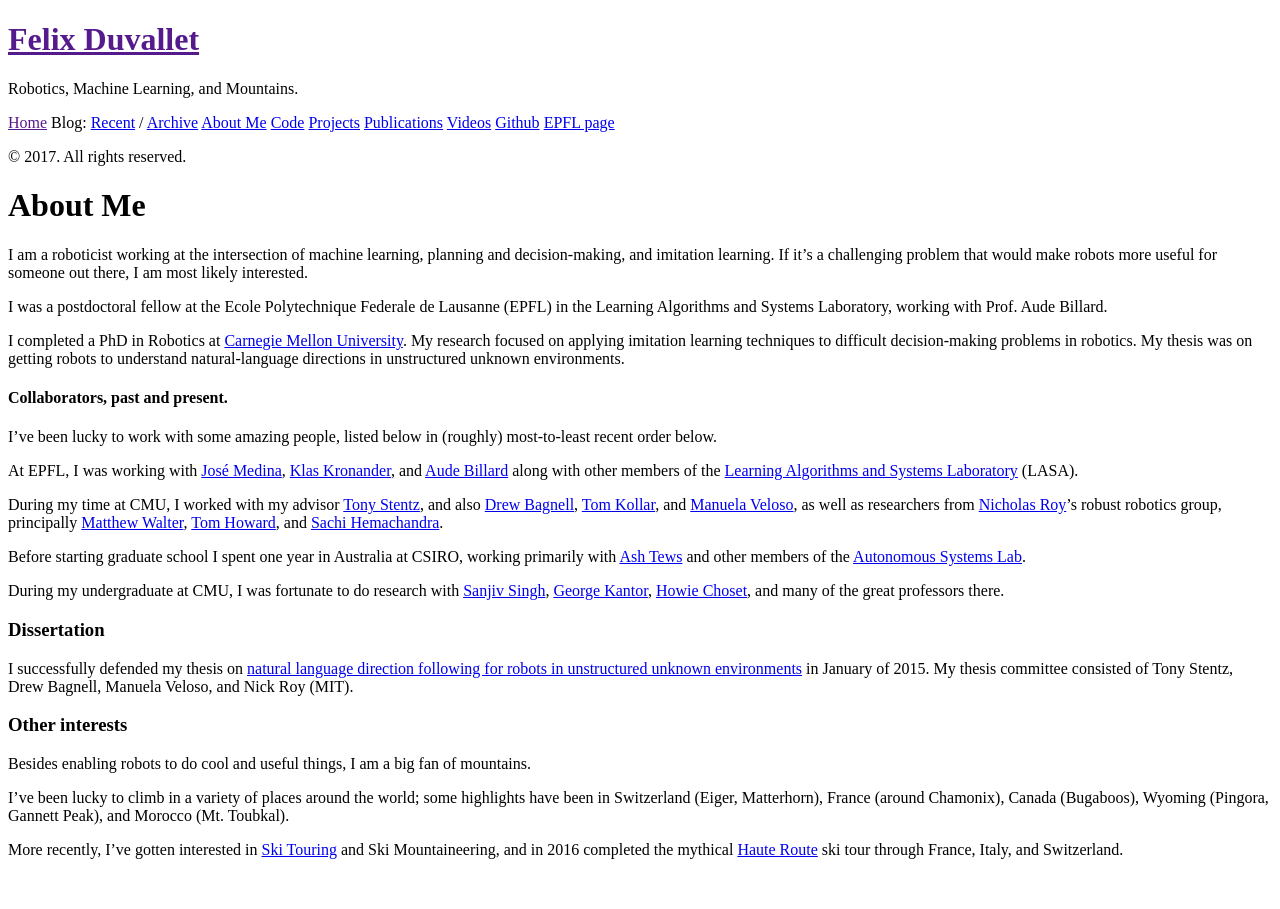
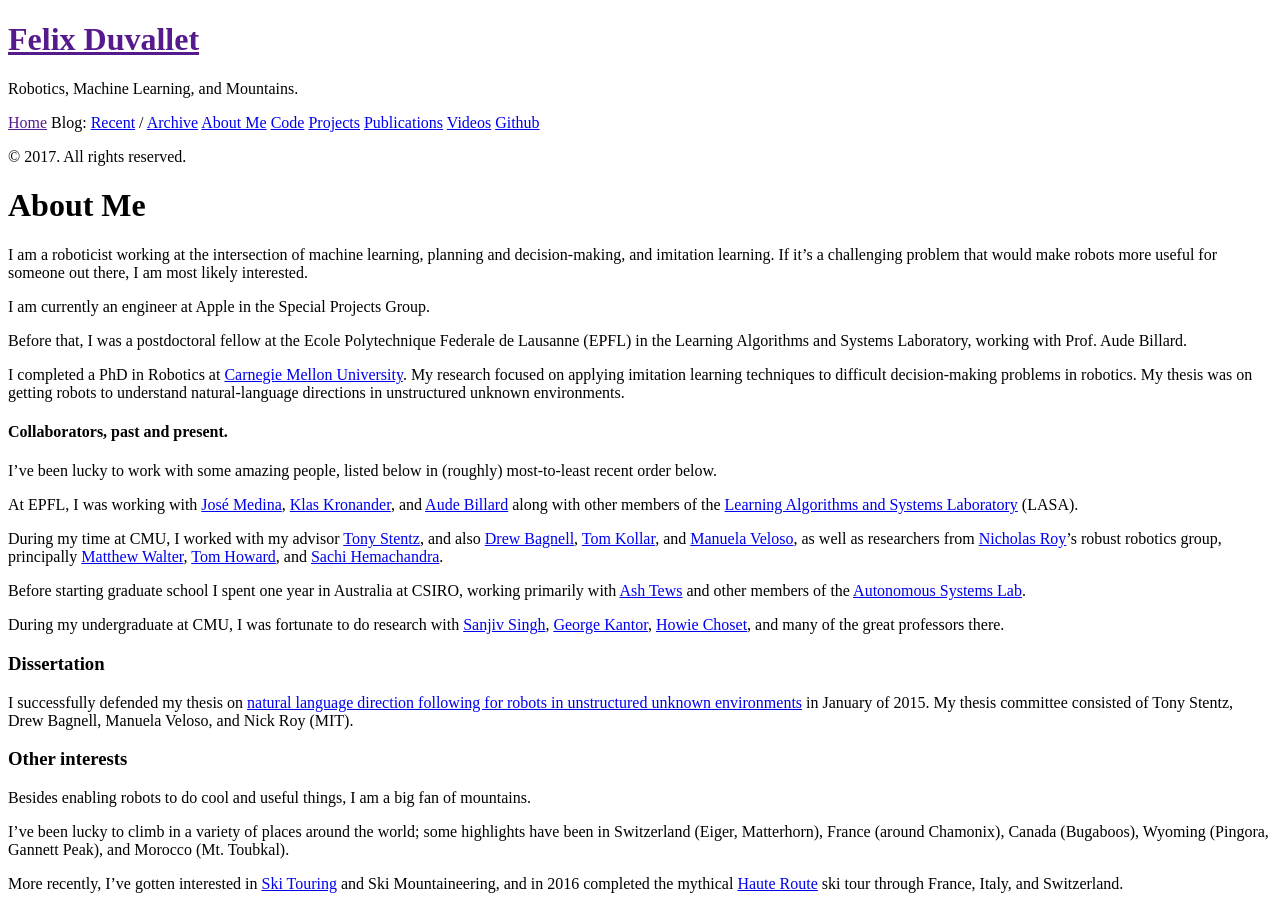
Before and after one commit to felixduvallet/felixduvallet.github.io, a Jekyll site: the page built from about.md, in a window 1280 px wide. Built offline with Jekyll 4.4.1, drawn with Linux system fonts in a browser that asks for light colours; some web fonts are replaced.

Commit message:
Added Apple, made EPFL past.

```diff
--- a/_includes/sidebar.html
+++ b/_includes/sidebar.html
@@ -29,7 +29,6 @@
       {% endfor %}
 
       <a class="sidebar-nav-item" href="https://github.com/felixduvallet">Github</a>
-      <a class="sidebar-nav-item" href="http://lasa.epfl.ch">EPFL page</a>
     </nav>
 
     <p>&copy; {{ site.time | date: '%Y' }}. All rights reserved.</p>
--- a/about.md
+++ b/about.md
@@ -6,7 +6,11 @@ title: About Me
 I am a roboticist working at the intersection of machine learning, planning and decision-making, and imitation learning.
 If it's a challenging problem that would make robots more useful for someone out there, I am most likely interested.
 
-I was a postdoctoral fellow at the Ecole Polytechnique Federale de Lausanne (EPFL) in the Learning Algorithms and Systems Laboratory, working with Prof. Aude Billard.
+I am currently an engineer at Apple in the Special Projects Group.
+
+Before that, I was a postdoctoral fellow at the Ecole Polytechnique Federale de
+Lausanne (EPFL) in the Learning Algorithms and Systems Laboratory, working with
+Prof. Aude Billard.
 
 I completed a PhD in Robotics at [Carnegie Mellon University](http://www.ri.cmu.edu).
 My research focused on applying imitation learning techniques to difficult decision-making problems in robotics.
```
Also changed, not shown: index.html (+6 -1 lines).
